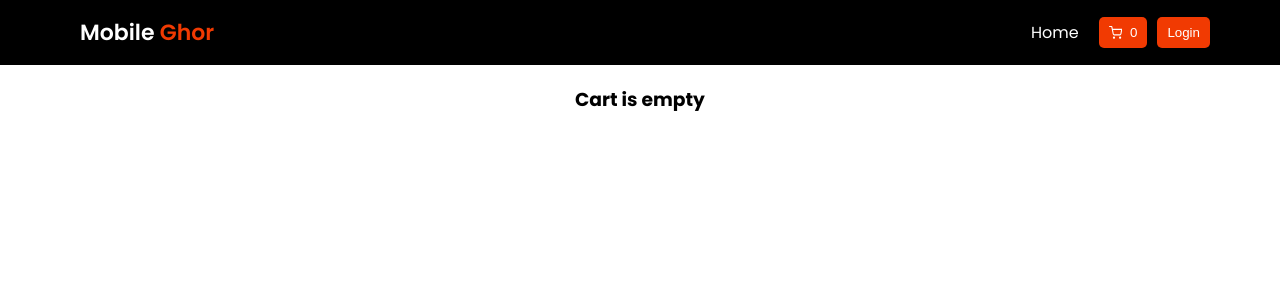
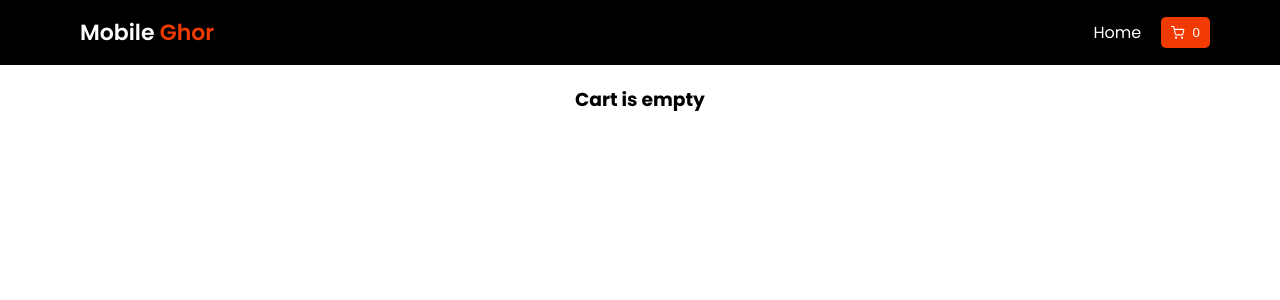
Before and after one commit to hossainrabbi/mobile-ghor, a React (Create React App) app: page /cart in a window 1280 px wide. Shown: the top 300 px of the page. Built offline with nearby package versions, Linux system fonts and the light colour scheme.

Commit message:
responsive products

```diff
--- a/src/components/Cart/Cart.element.js
+++ b/src/components/Cart/Cart.element.js
@@ -16,6 +16,10 @@ export const GridCart = styled(Grid)`
     h4 {
         justify-self: left;
         align-self: center;
+    }
+
+    @media screen and (max-width: 556px) {
+        column-gap: 5px;
     }
 `;
 
--- a/src/components/Navbar/Navbar.js
+++ b/src/components/Navbar/Navbar.js
@@ -37,9 +37,6 @@ const Navbar = () => {
                                 <span>{cartItems.length}</span>
                             </NavBtn>
                         </NavLinkBtn>
-                        <NavLinkBtn to="/login">
-                            <NavBtn>Login</NavBtn>
-                        </NavLinkBtn>
                     </NavMenu>
                 </NavContainer>
             </Nav>
--- a/src/components/Products/Products.element.js
+++ b/src/components/Products/Products.element.js
@@ -3,6 +3,14 @@ import { Grid } from '../../globalStyle';
 
 export const GridProducts = styled(Grid)`
     grid-template-columns: repeat(3, 1fr);
+
+    @media screen and (max-width: 776px) {
+        grid-template-columns: repeat(2, 1fr);
+    }
+
+    @media screen and (max-width: 556px) {
+        grid-template-columns: repeat(1, 1fr);
+    }
 `;
 
 export const ProductImg = styled.img`
--- a/src/pages/ProductDetails.js
+++ b/src/pages/ProductDetails.js
@@ -46,6 +46,10 @@ const ProductGrid = styled(Grid)`
             margin-bottom: 10px;
         }
     }
+
+    @media screen and (max-width: 576px) {
+        grid-template-columns: repeat(1, 1fr);
+    }
 `;
 
 export default ProductDetails;
```
